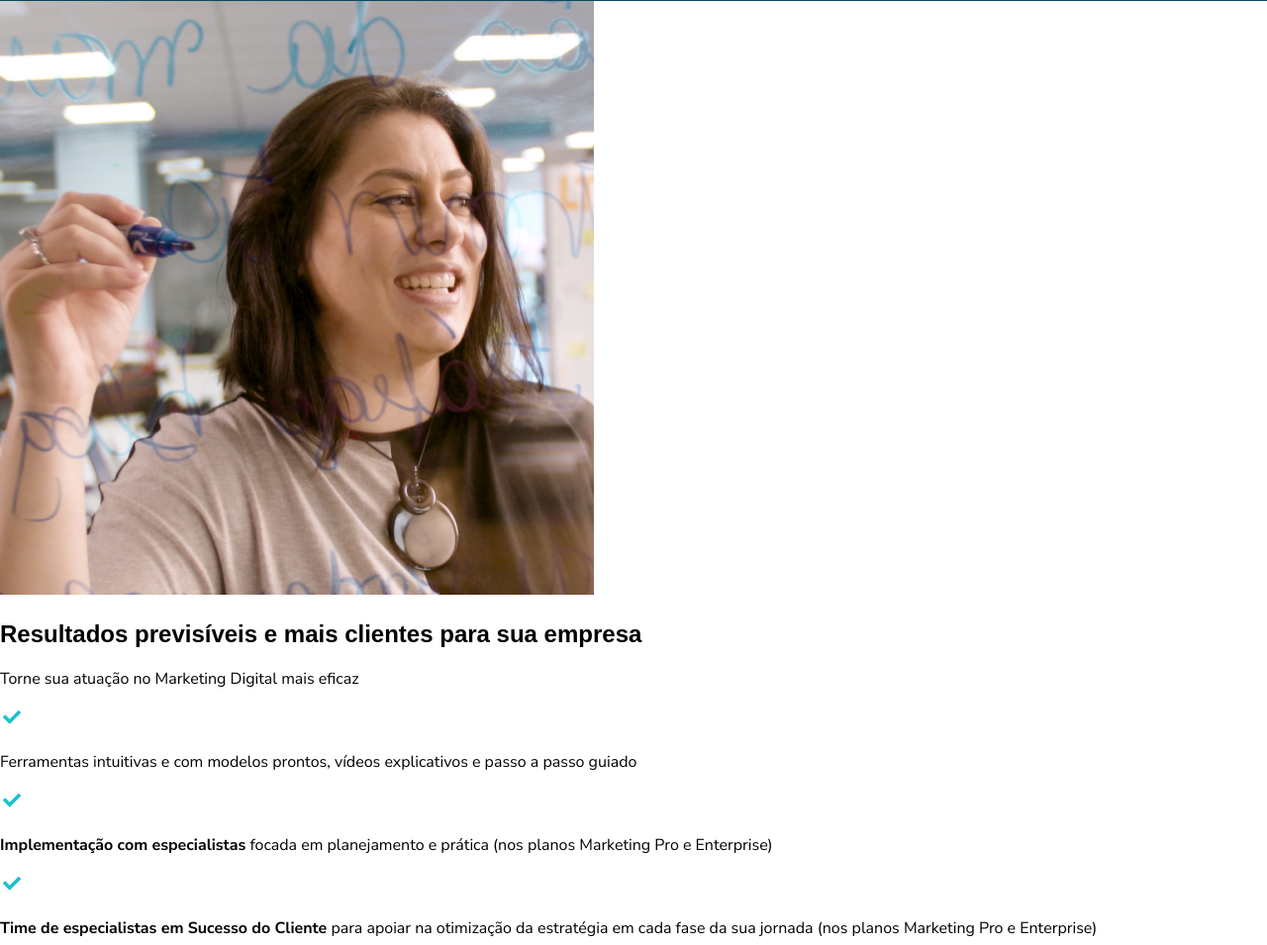
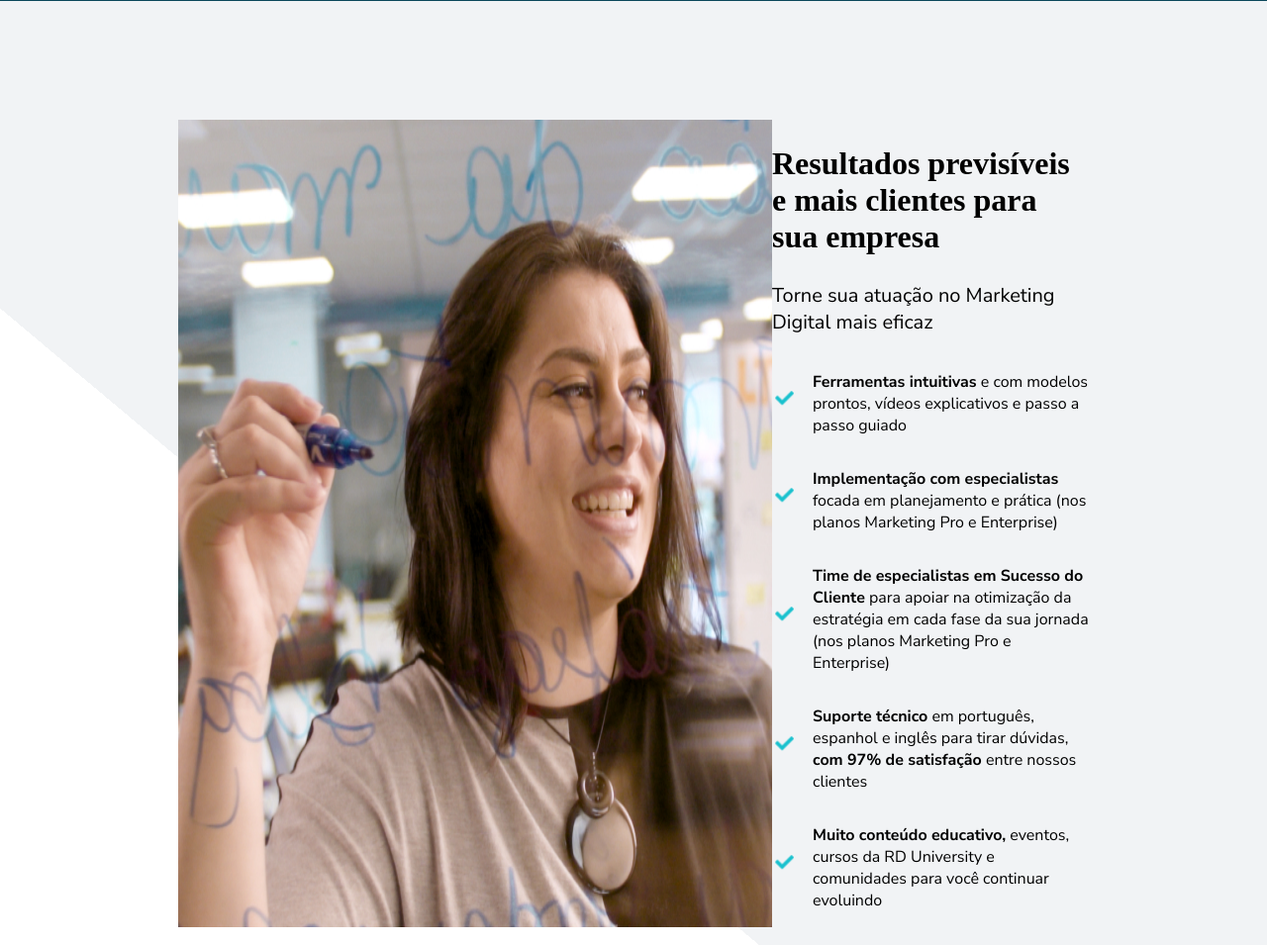
Before and after one commit to IsaacJBS/rd-station-front, a plain HTML site: page index.html in a window 1280 px wide. Shown: the part 1145-2100 px from the top of the page at 99% size. Drawn offline with Linux system fonts and the light colour scheme; a web font is replaced by a local one.

Commit message:
feat: results container style

```diff
--- a/index.html
+++ b/index.html
@@ -30,7 +30,7 @@
     </nav>
   </header>
 
-  <main class="hero_section">
+  <main class="hero_section container_padding">
     <div class="hero_section-left">
       <h1>Gere mais <span>oportunidades</span> para seu negócio</h1>
       <p>O RD Station Marketing é um software para sua empresa fazer campanhas melhores, nutrir Leads, gerar oportunidades comerciais qualificadas e alcançar mais resultados.</p>
@@ -38,7 +38,7 @@
     <div></div>
   </main>
 
-  <section class="hero_footer">
+  <section class="hero_footer container_padding">
     <div class="hero_footer-left">
       <h2>Estaremos juntos desde o primeiro passo!</h2>
       <p>Se você ainda não sabe como extrair o máximo das ações digitais, não tem problema. O <span>RD Station Marketing</span> é mais que uma ferramenta, nos importamos com os seus resultados.</p>
@@ -47,33 +47,33 @@
     <div></div>
   </section>
 
-  <section class="results">
+  <section class="results container_padding">
     <img src="./assets/images/results.jpg" alt="Mulher branca com cabelos castanhos escrevendo com um piloto em um quadro transparente">
-    <div>
+    <div class="results-right">
       <h2>Resultados previsíveis e mais clientes para sua empresa</h2>
       <p>Torne sua atuação no Marketing Digital mais eficaz</p>
 
-      <article>
+      <article class="results-items">
         <img src="./assets/images/check.png" alt="Check">
-        <p><span>Ferramentas intuitivas</span> e com modelos prontos, vídeos explicativos e passo a passo guiado</p>
+        <p><strong>Ferramentas intuitivas</strong> e com modelos prontos, vídeos explicativos e passo a passo guiado</p>
       </article>
 
-      <article>
+      <article class="results-items">
         <img src="./assets/images/check.png" alt="Check">
         <p><strong>Implementação com especialistas</strong> focada em planejamento e prática (nos planos Marketing Pro e Enterprise)</p>
       </article>
 
-      <article>
+      <article class="results-items">
         <img src="./assets/images/check.png" alt="Check">
         <p><strong>Time de especialistas em Sucesso do Cliente</strong> para apoiar na otimização da estratégia em cada fase da sua jornada (nos planos Marketing Pro e Enterprise)</p>
       </article>
 
-      <article>
+      <article class="results-items">
         <img src="./assets/images/check.png" alt="Check">
         <p><strong>Suporte técnico</strong> em português, espanhol e inglês para tirar dúvidas, <strong>com 97% de satisfação</strong> entre nossos clientes</p>
       </article>
 
-      <article>
+      <article class="results-items">
         <img src="./assets/images/check.png" alt="Check">
         <p><strong>Muito conteúdo educativo,</strong> eventos, cursos da <a href="/">RD University</a> e comunidades para você continuar evoluindo</p>
       </article>
--- a/styles.css
+++ b/styles.css
@@ -54,6 +54,10 @@ h4 {
   font-family: "Darker Grotesque", sans-serif;
 }
 
+.container_padding {
+  padding: 12rem 18rem;
+}
+
 .header {
   display: flex;
   justify-content: space-between;
@@ -106,8 +110,6 @@ h4 {
 
   flex-wrap: wrap;
 
-  padding: 12rem 18rem;
-
   background: linear-gradient(40deg, #f1f3f5 72%, #fff 40%);
 }
 
@@ -133,8 +135,6 @@ h4 {
 }
 
 .hero_footer {
-  padding: 12rem 18rem;
-
   color: var(--color-white);
 
   background: linear-gradient(150deg, #f1f3f5 10%, #0b485b 10%);
@@ -163,3 +163,47 @@ h4 {
 .hero_footer-left p:last-child {
   font-weight: 700;
 }
+
+.results {
+  display: flex;
+  justify-content: space-between;
+
+  background: linear-gradient(-140deg, #f1f3f5 65%, #fff 40%);
+}
+
+.results h2 {
+  font-family: "Darker Grotesque";
+  font-weight: 900;
+  font-size: 3.2rem;
+}
+
+.results p {
+  font-family: "Nunito Sans";
+  font-weight: 400;
+  font-size: 2rem;
+}
+
+.results-right {
+  width: 49rem;
+}
+
+.results-items {
+  display: flex;
+
+  gap: 1.6rem;
+
+  align-items: center;
+}
+
+.results-items img {
+  width: 2.5rem;
+  height: 2.5rem;
+
+  margin-top: -1rem;
+}
+
+.results-items p {
+  font-family: "Nunito Sans";
+  font-weight: 400;
+  font-size: 1.6rem;
+}
```
